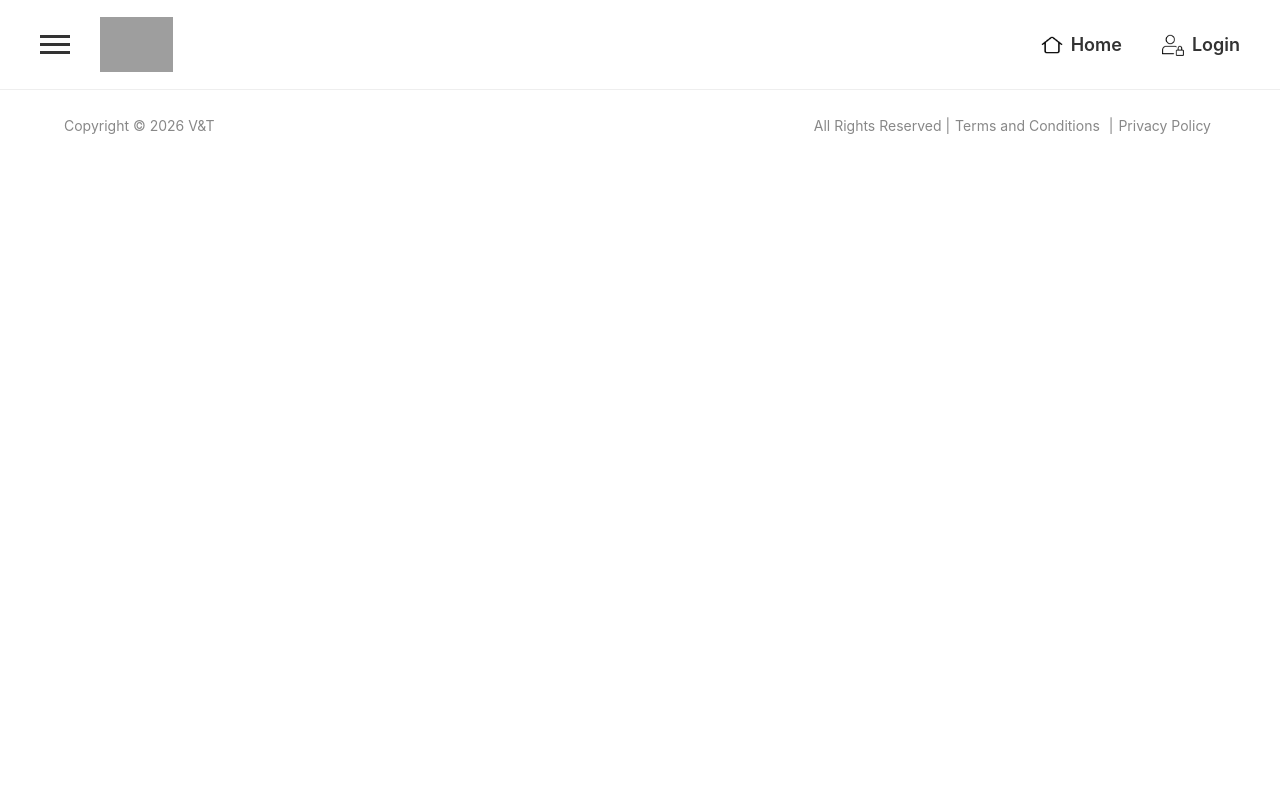
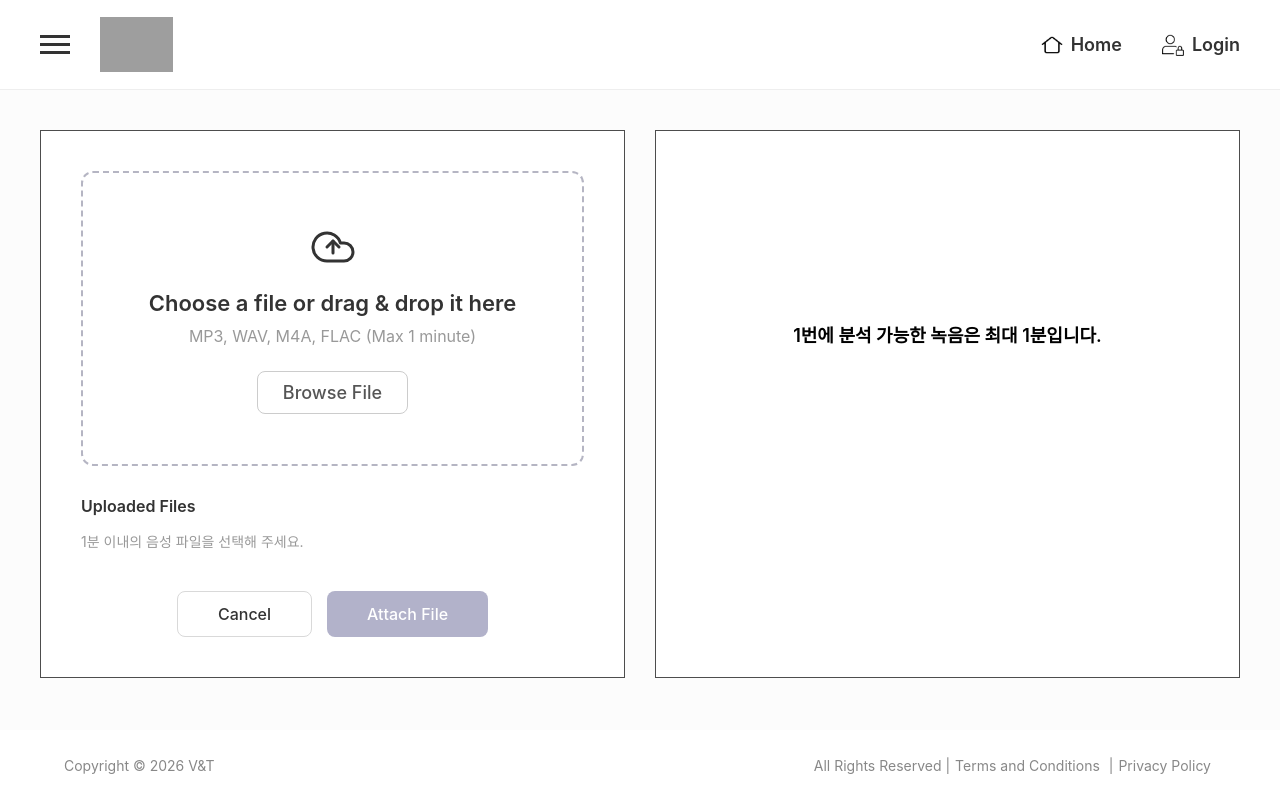
Before and after one commit to VoiceAndText/frontend, a React (Create React App) app in the folder swb/: page /upload in a window 1280 px wide. Built offline with nearby package versions, Linux system fonts and the light colour scheme; grey boxes are pictures that could not be loaded.

Commit message:
회원 사이드바, 파일 업로드 페이지

```diff
--- a/swb/src/App.js
+++ b/swb/src/App.js
@@ -6,13 +6,13 @@ import MainSection from './components/front/MainSection.js';
 import Footer from './components/front/Footer.js';
 import KakaoCallback from './components/front/KakaoCallback.js';
 import MyPage from './components/front/MyPage.js';
+import UploadPage from './components/front/UploadPage.js';
 
 function App() {
   const [isLoggedIn, setIsLoggedIn] = useState(false);
   const [userInfo, setUserInfo] = useState(null);
 
   useEffect(() => {
-    // 앱이 처음 로드될 때 로컬 스토리지 확인
     const savedLoginStatus = localStorage.getItem('isLoggedIn');
     const savedUserInfo = localStorage.getItem('userInfo');
 
@@ -30,6 +30,7 @@ function App() {
           <Route path="/" element={<MainSection isLoggedIn={isLoggedIn} />} />
           <Route path="/auth/kakao/callback" element={<KakaoCallback setIsLoggedIn={setIsLoggedIn} setUserInfo={setUserInfo} />} />
           <Route path="/profile" element={<MyPage userInfo={userInfo} setIsLoggedIn={setIsLoggedIn} />} />
+          <Route path="/upload" element={<UploadPage />} />
         </Routes>
         <Footer />
       </div>
--- /dev/null
+++ b/swb/src/components/css/UploadPage.css
@@ -0,0 +1,185 @@
+.upload-page-wrapper {
+  display: flex;
+  justify-content: center;
+  align-items: flex-start;
+  min-height: calc(100vh - 160px);
+  background-color: #fcfcfc;
+  padding: 40px 20px;
+}
+
+.upload-page-container {
+  display: flex;
+  width: 100%;
+  max-width: 1200px;
+  gap: 30px;
+}
+
+.upload-left-block {
+  flex: 1;
+  background-color: #ffffff;
+  border: 1px solid #4d4d4d;
+  padding: 40px;
+  display: flex;
+  flex-direction: column;
+}
+
+.dropzone-area {
+  border: 2px dashed #b5b5c3;
+  border-radius: 12px;
+  padding: 50px 20px;
+  text-align: center;
+  margin-bottom: 30px;
+  background-color: #ffffff;
+}
+
+.dropzone-icon {
+  margin-bottom: 15px;
+}
+
+.dropzone-title {
+  font-size: 22px;
+  font-weight: 600;
+  color: #333;
+  margin-bottom: 10px;
+}
+
+.dropzone-subtitle {
+  font-size: 16px;
+  color: #999;
+  margin-bottom: 25px;
+}
+
+.dropzone-area.dragging {
+  border-color: #6a6a8c;
+  background-color: #f0f0fa;
+}
+
+.browse-btn {
+  padding: 10px 25px;
+  font-size: 18px;
+  color: #555;
+  background-color: #fff;
+  border: 1px solid #ccc;
+  border-radius: 8px;
+  cursor: pointer;
+  font-weight: 500;
+  transition: all 0.2s;
+}
+
+.browse-btn:hover {
+  background-color: #f5f5f5;
+}
+
+.uploaded-files-section {
+  margin-bottom: 40px;
+}
+
+.section-title {
+  font-size: 16px;
+  font-weight: 600;
+  color: #333;
+  margin-bottom: 15px;
+}
+
+.file-item {
+  display: flex;
+  align-items: center;
+  padding: 15px 20px;
+  border: 1px solid #e0e0e0;
+  border-radius: 8px;
+  background-color: #fdfdfd;
+}
+
+.file-icon {
+  margin-right: 15px;
+  display: flex;
+  align-items: center;
+}
+
+.file-info {
+  flex: 1;
+  display: flex;
+  flex-direction: column;
+}
+
+.file-name {
+  font-size: 15px;
+  font-weight: 600;
+  color: #333;
+  margin-bottom: 5px;
+}
+
+.file-status {
+  font-size: 13px;
+  color: #a0a0a0;
+}
+
+.delete-btn {
+  background: none;
+  border: none;
+  cursor: pointer;
+  display: flex;
+  align-items: center;
+  justify-content: center;
+  padding: 5px;
+}
+
+.delete-btn:hover svg {
+  stroke: #ff4d4f;
+}
+
+.bottom-action-buttons {
+  display: flex;
+  justify-content: center;
+  gap: 15px;
+  margin-top: auto;
+}
+
+.btn-cancel, .btn-attach {
+  padding: 12px 40px;
+  font-size: 16px;
+  border-radius: 8px;
+  cursor: pointer;
+  font-weight: 500;
+  transition: opacity 0.2s;
+}
+
+.btn-cancel {
+  background-color: #ffffff;
+  border: 1px solid #d9d9d9;
+  color: #333;
+}
+
+.btn-attach {
+  background-color: #b2b2ca;
+  border: none;
+  color: #ffffff;
+}
+
+.btn-cancel:hover, .btn-attach:hover {
+  opacity: 0.8;
+}
+
+/* 우측 녹음 구역입니다 */
+.upload-right-block {
+  flex: 1;
+  border: 1px solid #4d4d4d;
+  display: flex;
+  flex-direction: column;
+  justify-content: flex-start;
+  align-items: center;
+  padding: 40px;
+  background-color: #ffffff;
+}
+
+.placeholder-text {
+  text-align: center;
+  margin-top: 150px;
+}
+
+.placeholder-text p {
+  font-size: 18px;
+  font-weight: 600;
+  color: #000;
+  margin-bottom: 10px;
+}
--- a/swb/src/components/front/Header.js
+++ b/swb/src/components/front/Header.js
@@ -1,5 +1,5 @@
 import React, { useState, useRef, useEffect } from 'react';
-import { Link } from 'react-router-dom';
+import { Link, useNavigate } from 'react-router-dom';
 import '../css/Header.css';
 import Sidebar from './Sidebar';
 import Logo from '../images/Logo.png';
@@ -12,6 +12,8 @@ const Header = ({ isLoggedIn, setIsLoggedIn }) => {
 
   const [isLoginPopupOpen, setIsLoginPopupOpen] = useState(false);
 
+  const navigate = useNavigate();
+
   const toggleSidebar = () => {
       setIsSidebarOpen(!isSidebarOpen);
     };
@@ -21,6 +23,7 @@ const Header = ({ isLoggedIn, setIsLoggedIn }) => {
     localStorage.removeItem('userInfo');
     setIsLoggedIn(false);
     alert("로그아웃 되었습니다.");
+    navigate('/');
   };
 
   const handleKakaoLogin = () => {
--- a/swb/src/components/front/Sidebar.js
+++ b/swb/src/components/front/Sidebar.js
@@ -33,7 +33,7 @@ const Sidebar = ({ isOpen, onClose, isLoggedIn }) => {
             )}
             <li>
               <img src={UploadIcon} alt="Upload" className="menu-icon-img" />
-              <a href="#upload">파일 업로드</a>
+              <Link to="/upload" onClick={onClose}>파일 업로드</Link>
             </li>
             <li>
               <img src={ResultIcon} alt="Result" className="menu-icon-img" />
--- /dev/null
+++ b/swb/src/components/front/UploadPage.js
@@ -0,0 +1,190 @@
+import React, { useState, useRef } from 'react';
+import '../css/UploadPage.css';
+
+const UploadPage = () => {
+  const [selectedFile, setSelectedFile] = useState(null);
+  const [audioDuration, setAudioDuration] = useState(0);
+  const [isDragging, setIsDragging] = useState(false);
+  const fileInputRef = useRef(null);
+
+  const formatSize = (bytes) => {
+    if (bytes === 0) return '0 MB';
+    return (bytes / (1024 * 1024)).toFixed(2) + ' MB';
+  };
+
+  const formatTime = (seconds) => {
+    const m = Math.floor(seconds / 60);
+    const s = Math.floor(seconds % 60);
+    return `${m}:${s.toString().padStart(2, '0')}`;
+  };
+
+  const checkAudioDuration = (file) => {
+    return new Promise((resolve, reject) => {
+      if (!file.type.startsWith('audio')) {
+        reject("음성 파일(오디오)만 업로드할 수 있습니다.");
+        return;
+      }
+
+      const audio = document.createElement('audio');
+      audio.preload = 'metadata';
+      audio.src = URL.createObjectURL(file);
+
+      audio.onloadedmetadata = () => {
+        window.URL.revokeObjectURL(audio.src);
+        resolve(audio.duration);
+      };
+
+      audio.onerror = () => {
+        reject("음성 파일을 읽는 중 오류가 발생했습니다. 파일이 손상되었거나 지원하지 않는 형식일 수 있습니다.");
+      };
+    });
+  };
+
+  const processFile = async (file) => {
+    try {
+      const duration = await checkAudioDuration(file);
+      if (duration > 60) {
+        alert("1분 이내의 음성 파일만 업로드 가능합니다. (현재 파일: " + Math.floor(duration) + "초)");
+        if (fileInputRef.current) fileInputRef.current.value = '';
+        return;
+      }
+
+      setSelectedFile(file);
+      setAudioDuration(duration);
+
+    } catch (error) {
+      alert(error);
+      if (fileInputRef.current) fileInputRef.current.value = '';
+    }
+  };
+
+  const handleBrowseClick = () => {
+    fileInputRef.current.click();
+  };
+
+  const handleFileChange = (event) => {
+    const files = event.target.files;
+
+    if (files.length > 1) {
+      alert("한 번에 1개의 음성 파일만 업로드할 수 있습니다.");
+      if (fileInputRef.current) fileInputRef.current.value = '';
+      return;
+    }
+
+    if (files.length === 1) {
+      processFile(files[0]);
+    }
+  };
+
+  const handleDrop = (event) => {
+    event.preventDefault();
+    setIsDragging(false);
+
+    const files = event.dataTransfer.files;
+
+    if (files.length > 1) {
+      alert("한 번에 1개의 음성 파일만 업로드할 수 있습니다.");
+      return;
+    }
+
+    if (files.length === 1) {
+      processFile(files[0]);
+    }
+  };
+
+  const handleRemoveFile = () => {
+    setSelectedFile(null);
+    setAudioDuration(0);
+    if (fileInputRef.current) {
+      fileInputRef.current.value = '';
+    }
+  };
+
+  const handleAttach = () => {
+    if (!selectedFile) {
+      alert("업로드할 파일을 먼저 선택해 주세요.");
+      return;
+    }
+
+    alert("음성 파일을 성공적으로 업로드했습니다.");
+
+    handleRemoveFile();
+  };
+
+  return (
+    <div className="upload-page-wrapper">
+      <div className="upload-page-container">
+        <div className="upload-left-block">
+          <div
+            className={`dropzone-area ${isDragging ? 'dragging' : ''}`}
+            onDragOver={(e) => { e.preventDefault(); setIsDragging(true); }}
+            onDragLeave={(e) => { e.preventDefault(); setIsDragging(false); }}
+            onDrop={handleDrop}
+          >
+            <div className="dropzone-icon">
+              <svg width="48" height="48" viewBox="0 0 24 24" fill="none" stroke="#333" strokeWidth="1.5" strokeLinecap="round" strokeLinejoin="round">
+                <path d="M17.5 19H9a7 7 0 1 1 6.71-9h1.79a4.5 4.5 0 1 1 0 9Z"></path>
+                <path d="M12 15v-6"></path>
+                <path d="M9 12l3-3 3 3"></path>
+              </svg>
+            </div>
+            <h2 className="dropzone-title">Choose a file or drag & drop it here</h2>
+            <p className="dropzone-subtitle">MP3, WAV, M4A, FLAC (Max 1 minute)</p>
+
+            <button className="browse-btn" onClick={handleBrowseClick}>Browse File</button>
+            <input
+              type="file"
+              style={{ display: 'none' }}
+              ref={fileInputRef}
+              onChange={handleFileChange}
+              accept="audio/*"
+            />
+          </div>
+
+          <div className="uploaded-files-section">
+            <h3 className="section-title">Uploaded Files</h3>
+            {selectedFile ? (
+              <div className="file-item">
+                <div className="file-icon">
+                  <svg width="24" height="24" viewBox="0 0 24 24" fill="none" stroke="#a0a0a0" strokeWidth="2" strokeLinecap="round" strokeLinejoin="round">
+                    <path d="M9 18V5l12-2v13"></path>
+                    <circle cx="6" cy="18" r="3"></circle>
+                    <circle cx="18" cy="16" r="3"></circle>
+                  </svg>
+                </div>
+                <div className="file-info">
+                  <span className="file-name">{selectedFile.name}</span>
+                  <span className="file-status">
+                    {formatSize(selectedFile.size)} • {formatTime(audioDuration)}
+                  </span>
+                </div>
+                <button className="delete-btn" onClick={handleRemoveFile}>
+                  <svg width="20" height="20" viewBox="0 0 24 24" fill="none" stroke="#a0a0a0" strokeWidth="2" strokeLinecap="round" strokeLinejoin="round">
+                    <polyline points="3 6 5 6 21 6"></polyline>
+                    <path d="M19 6v14a2 2 0 0 1-2 2H7a2 2 0 0 1-2-2V6m3 0V4a2 2 0 0 1 2-2h4a2 2 0 0 1 2 2v2"></path>
+                  </svg>
+                </button>
+              </div>
+            ) : (
+              <p style={{ color: '#999', fontSize: '14px' }}>1분 이내의 음성 파일을 선택해 주세요.</p>
+            )}
+          </div>
+
+          <div className="bottom-action-buttons">
+            <button className="btn-cancel" onClick={handleRemoveFile}>Cancel</button>
+            <button className="btn-attach" onClick={handleAttach}>Attach File</button>
+          </div>
+        </div>
+
+        <div className="upload-right-block">
+          <div className="placeholder-text">
+            <p>1번에 분석 가능한 녹음은 최대 1분입니다.</p>
+            {/* 이 구역에 개발하시면 될 것 같습니다 */}
+          </div>
+        </div>
+      </div>
+    </div>
+  );
+};
+
+export default UploadPage;
```
